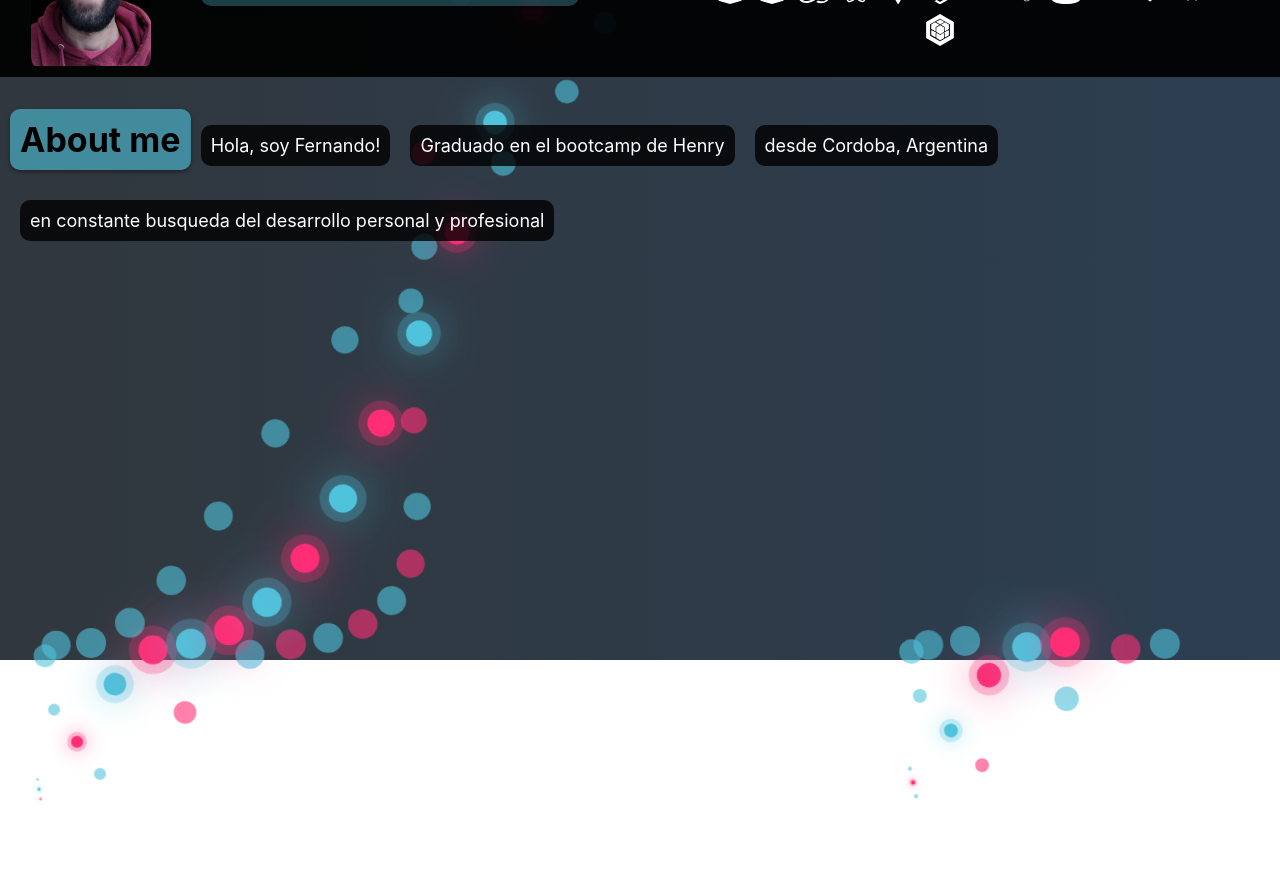
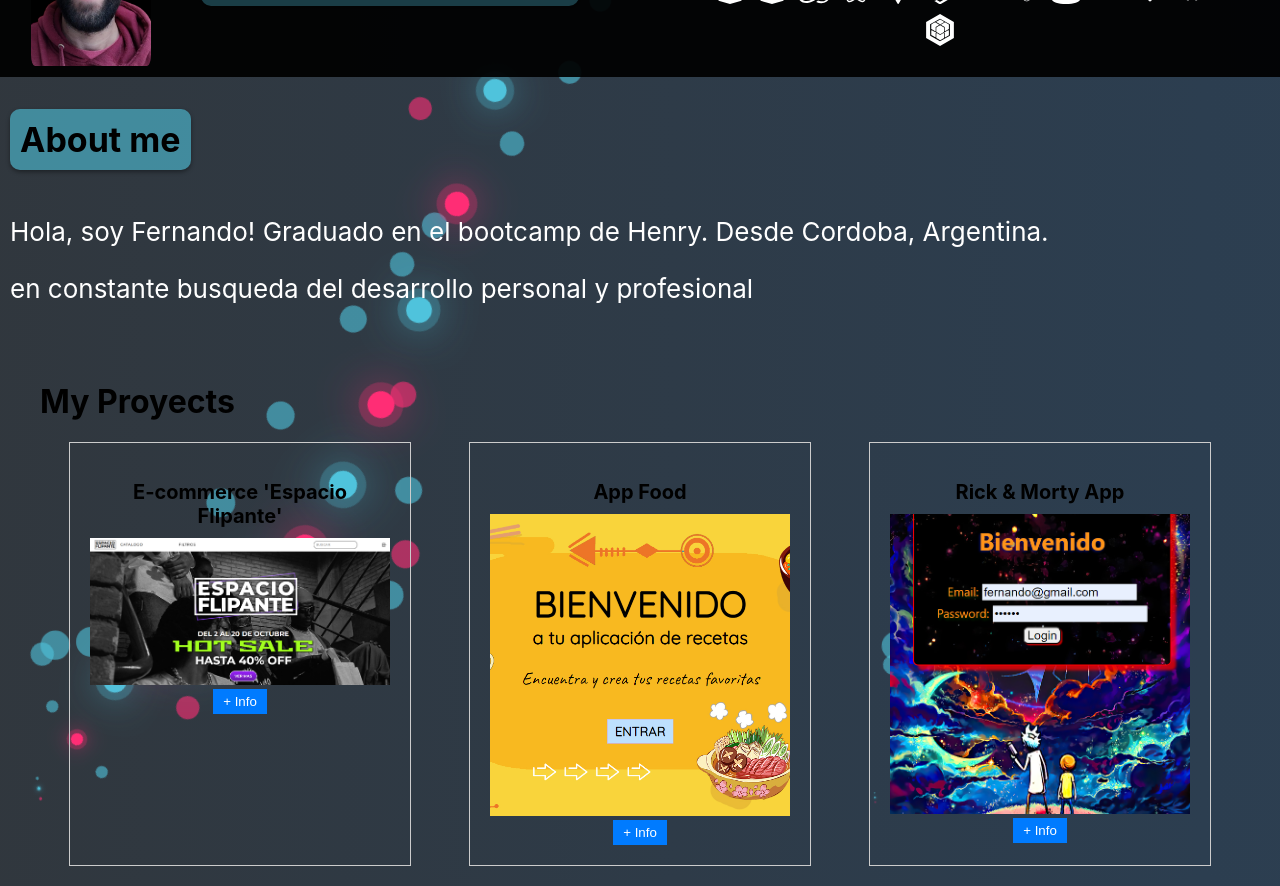
Before and after one commit to FernandoNasso/PortfolioWeb, a React (Create React App) app: page / in a window 1280 px wide. Shown: the part 140-1026 px from the top of the page. Before the commit the page ends 800 px from the top, so only its background shows below. Built offline with nearby package versions, Linux system fonts and the light colour scheme.

Commit message:
my proyects

```diff
--- a/public/index.html
+++ b/public/index.html
@@ -12,7 +12,7 @@
         body {
             margin: 0;
             padding: 0;
-            overflow: hidden;
+            overflow: auto;
             animation: gradientAnimation 20s infinite alternate linear;
             background: linear-gradient(90deg, #333333, #2C3E50, #34495E);
             background-size: 300% 100%;
--- a/src/App.js
+++ b/src/App.js
@@ -2,13 +2,14 @@
 import ParticleBackground from './components/particleBackground/particleBackground';
 import Header from "./components/header/header";
 import About from "./components/about/about";
-
+import Proyects from "./components/proyects/proyects";
 function App() {
   return (
     <div>
       <ParticleBackground />
       <Header />
       <About />
+      <Proyects />
     </div>
   );
 }
--- a/src/components/about/about.jsx
+++ b/src/components/about/about.jsx
@@ -5,9 +5,7 @@
     return (
         <div className={styles.aboutContainer}>
             <h1>About me</h1>
-            <p>Hola, soy Fernando!</p>
-            <p>Graduado en el bootcamp de Henry</p>
-            <p>desde Cordoba, Argentina</p>
+            <p>Hola, soy Fernando! Graduado en el bootcamp de Henry. Desde Cordoba, Argentina.</p>
             <p>en constante busqueda del desarrollo personal y profesional</p>
         </div>
     );
--- a/src/components/about/about.module.css
+++ b/src/components/about/about.module.css
@@ -15,12 +15,6 @@
   }
 
   .aboutContainer p {
-    font-size: 18px;
+    font-size: 26px;
     color: #ffffff;
-    background-color: rgba(0, 0, 0, 0.8); /* Fondo semitransparente de color negro */
-    padding: 10px; /* Agrega relleno para separar el texto del fondo */
-    border-radius: 10px; /* Agrega esquinas redondeadas */
-    display: inline-block; /* Hace que la caja se ajuste al texto */
-    padding: 10px;
-    margin: 10px;
   }
--- /dev/null
+++ b/src/components/proyects/projectCard.jsx
@@ -0,0 +1,83 @@
+// import React, { useState } from "react";
+// import styles from "./projectCard.module.css";
+// import { BiLogoGithub } from "react-icons/bi";
+
+// const ProjectCard = ({ name, description, deployLink, githubLink, image }) => {
+//   const [isFlipped, setIsFlipped] = useState(false);
+
+//   const handleCardFlip = () => {
+//     setIsFlipped(!isFlipped);
+//   };
+
+//   return (
+//     <div className={isFlipped ? `${styles.card} ${styles.flipped}` : styles.card}>
+//       <div className={styles.front}>
+//         <img src={image} alt={name} />
+//         <button className={styles["info-button"]} onClick={handleCardFlip}>
+//           + Info
+//         </button>
+//       </div>
+//       <div className={styles.back}>
+//         <h2>{name}</h2>
+//         <p>{description}</p>
+//         {deployLink && (
+//           <a href={deployLink} target="_blank" rel="noopener noreferrer">
+//             Ver Proyecto
+//           </a>
+//         )}
+//         <a href={githubLink} target="_blank" rel="noopener noreferrer">
+//           <div className={styles.iconWrapper}>
+//             <BiLogoGithub className={styles.reactIcon} />
+//             <span className={styles.iconName}>GitHub</span>
+//           </div>
+//         </a>
+//         <button className={styles["info-button"]} onClick={handleCardFlip}>
+//           Return
+//         </button>
+//       </div>
+//     </div>
+//   );
+// };
+
+// export default ProjectCard;
+
+import React, { useState } from "react";
+import { BiLogoGithub } from "react-icons/bi";
+import styles from "./projectCard.module.css"; // Asegúrate de crear el archivo CSS correspondiente
+
+const ProjectCard = ({ name, description, deployLink, githubLink, image }) => {
+  const [showDetails, setShowDetails] = useState(false);
+
+  const toggleDetails = () => {
+    setShowDetails(!showDetails);
+  };
+
+  return (
+    <div className={styles.projectCard}>
+      <h2>{name}</h2>
+      <img src={image} alt={name} />
+
+      <button onClick={toggleDetails}>+ Info</button>
+
+      {showDetails && (
+        <div className={styles.projectDetails}>
+          <h3>{name}</h3>
+          <p>{description}</p>
+          {githubLink && (
+            <a href={githubLink} target="_blank" rel="noopener noreferrer">
+              <BiLogoGithub className={styles.reactIcon} /> GitHub
+            </a>
+          )}
+          {deployLink && (
+            <a href={deployLink} target="_blank" rel="noopener noreferrer">
+              Deploy
+            </a>
+          )}
+          <button onClick={toggleDetails}>Cerrar</button>
+        </div>
+      )}
+    </div>
+  );
+};
+
+export default ProjectCard;
--- /dev/null
+++ b/src/components/proyects/projectCard.module.css
@@ -0,0 +1,60 @@
+.projectCard {
+    border: 1px solid #ccc;
+    padding: 20px;
+    text-align: center;
+    max-width: 300px;
+    transition: transform 0.2s;
+    cursor: pointer;
+  }
+
+  .projectCard h2 {
+    font-size: 20px;
+    margin-bottom: 10px;
+  }
+
+  .projectCard img {
+    max-width: 100%;
+    height: auto;
+  }
+
+  .projectCard button {
+    background: #007bff;
+    color: white;
+    border: none;
+    padding: 5px 10px;
+    cursor: pointer;
+  }
+
+  .projectDetails {
+    background: #fff;
+    border: 1px solid #ccc;
+    padding: 10px;
+    margin-top: 10px;
+  }
+
+  .projectDetails h3 {
+    font-size: 18px;
+  }
+
+  .projectDetails p {
+    margin: 10px 0;
+  }
+
+  .projectDetails a {
+    display: block;
+    color: #007bff;
+    text-decoration: none;
+    margin: 5px 0;
+  }
+
+  .projectDetails a:hover {
+    text-decoration: underline;
+  }
+
+  .projectDetails button {
+    background: #007bff;
+    color: white;
+    border: none;
+    padding: 5px 10px;
+    cursor: pointer;
+  }
--- a/src/components/proyects/proyects.jsx
+++ b/src/components/proyects/proyects.jsx
@@ -0,0 +1,43 @@
+import React from "react";
+import styles from "./proyects.module.css";
+import ProjectCard from "./projectCard"; // Asegúrate de que la ruta sea correcta
+
+const projects = [
+  {
+    name: "E-commerce 'Espacio Flipante'",
+    description:
+      "Trabajo realizado en grupo para culminar los estudios en Henry. Fue una experiencia de trabajo colaborativo en la creación de una aplicación completa y compleja tanto para la experiencia de usuario cliente como del administrador. Logramos una aplicación intuitiva, moderna y completa, lo que resultó en una experiencia única.",
+    deployLink: "https://espacio-flipante-pf.vercel.app",
+    githubLink: "https://github.com/FernandoNasso?tab=repositories",
+    image: require("../../assets/espacio flipante.png"), // Ruta a la imagen del proyecto
+  },
+  {
+    name: "App Food",
+    description:
+      "Proyecto Individual desarrollado durante mi etapa en el bootcamp de Soy Henry. Es una aplicación de una sola página (SPA) que te permite explorar una variedad de recetas, provistas por la API spoonacular, crear tus propias recetas y realizar acciones como edición y eliminación. Además, proporciona detalles exhaustivos sobre cada receta en particular, brindando una experiencia completa.",
+    githubLink: "https://github.com/FernandoNasso/PI-Food",
+    image: require("../../assets/app food.png"),
+  },
+  {
+    name: "Rick & Morty App",
+    description:
+      'Durante mi participación en el bootcamp de Soy Henry, desarrollé esta aplicación web. "Rick y Morty" es una plataforma que utiliza la API oficial de la serie para ofrecer información detallada sobre los personajes que aparecen en la misma. Los usuarios pueden buscar personajes, explorar sus detalles, aplicar filtros de búsqueda y guardar sus personajes favoritos para una experiencia personalizada.',
+    githubLink: "https://github.com/FernandoNasso/Rick_and_Morty_Nasso",
+    image: require("../../assets/r&mLanding.png"),
+  },
+];
+
+const Proyects = () => {
+  return (
+    <div className={styles.proyectsContainer}>
+      <h1>My Proyects</h1>
+      <div className={styles.cardContainer}>
+        {projects.map((project, index) => (
+          <ProjectCard key={index} {...project} />
+        ))}
+      </div>
+    </div>
+  );
+};
+
+export default Proyects;
--- a/src/components/proyects/proyects.module.css
+++ b/src/components/proyects/proyects.module.css
@@ -0,0 +1,25 @@
+.proyectsContainer {
+    max-width: 1200px;
+    margin: 0 auto;
+    padding: 20px;
+  }
+
+  .cardContainer {
+    display: flex;
+    justify-content: space-around;
+    flex-wrap: wrap;
+  }
+
+  .projectCard {
+    border: 1px solid #ccc;
+    padding: 20px;
+    margin: 10px;
+    text-align: center;
+    max-width: 300px;
+    transition: transform 0.2s;
+    cursor: pointer;
+  }
+
+  .projectCard:hover {
+    transform: scale(1.05);
+  }
```
